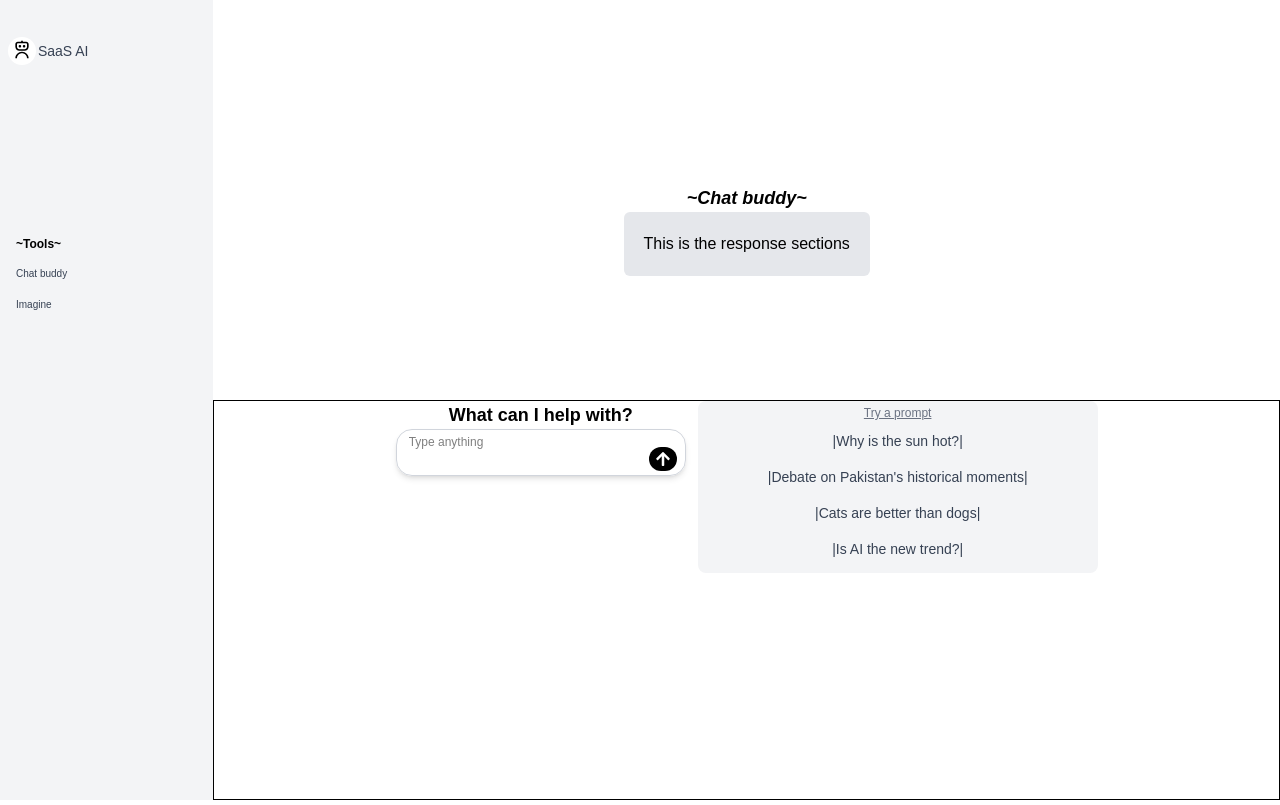
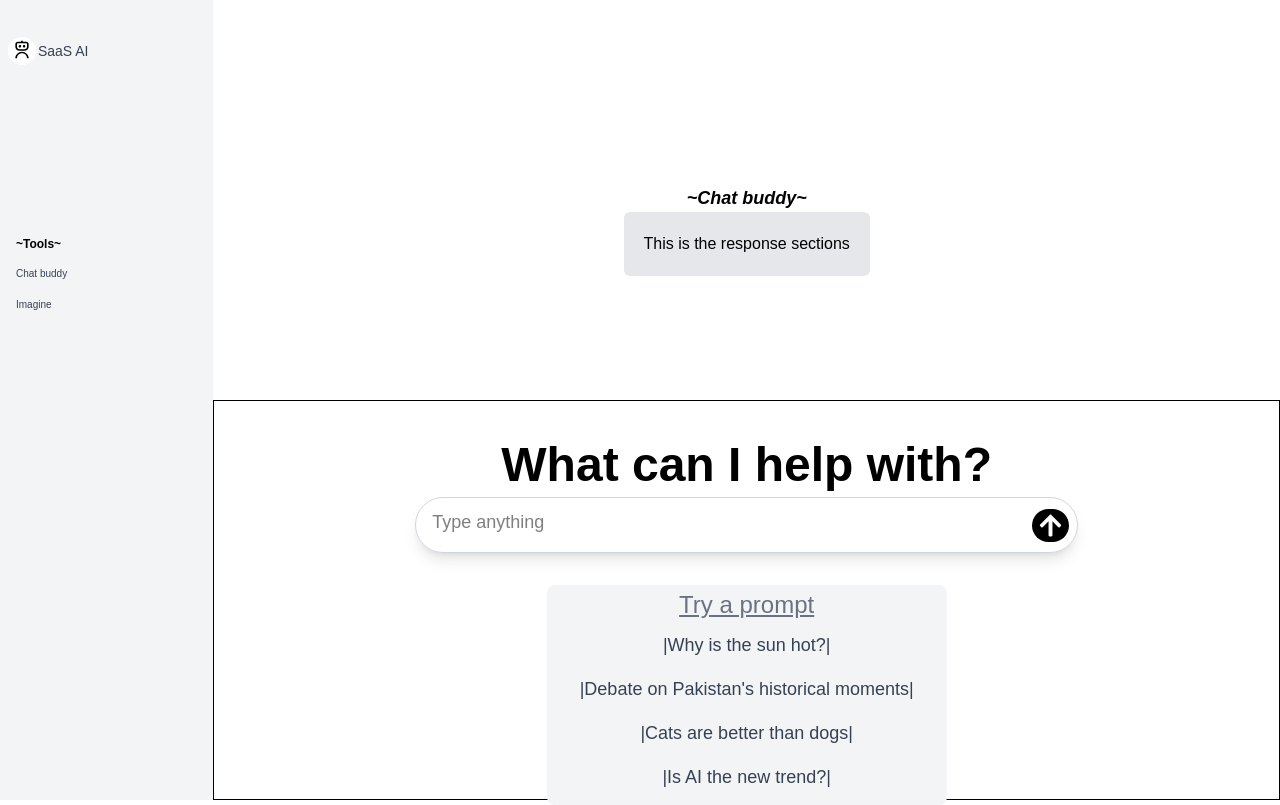
Before and after one commit to waleed-akram/saas-ai, a Next.js app in the folder week-7-9/: page /response-section/firstTool in a window 1280 px wide. Built offline with nearby package versions, Linux system fonts and the light colour scheme.

Commit message:
updated prompt section for large screen

```diff
--- a/week-7-9/app/globals.css
+++ b/week-7-9/app/globals.css
@@ -1,4 +1,8 @@
 @import "tailwindcss";
+
+*{
+  box-sizing: border-box;
+}
 
 html,
 body {
@@ -7,7 +11,6 @@ body {
   width: 100%;
   min-height: fit-content;
   max-height: fit-content;
-  box-sizing: border-box;
 }
 
 .btn {
@@ -19,7 +22,7 @@ body {
 }
 
 .prompt {
-  @apply text-sm m-1 text-gray-700 hover:cursor-pointer hover:bg-gray-300 py-1.5 rounded-lg;
+  @apply text-lg m-1 text-gray-700 hover:cursor-pointer hover:bg-gray-300 py-1.5 rounded-lg;
 }
 
 .breakpoints-sidebar {
--- a/week-7-9/app/layout.tsx
+++ b/week-7-9/app/layout.tsx
@@ -15,8 +15,8 @@ const geistMono = Geist_Mono({
 });
 
 export const metadata = {
-  title: "Create Next App",
-  description: "Generated by create next app",
+  title: "Saas AI",
+  description: "Saas AI, your everyday AI buddy!",
 };
 
 export default function RootLayout({ children }) {
--- a/week-7-9/components/prompts/inputsection/inputeSection.tsx
+++ b/week-7-9/components/prompts/inputsection/inputeSection.tsx
@@ -28,14 +28,16 @@ export default function InputSection({
       if (scrollHeight > maxHeight) {
         textarea.style.height = `${maxHeight}px`;
         textarea.style.overflowY = "auto";
-      } else if (scrollHeight === 0) {
-        textarea.style.height = `0px`;
-        textarea.style.overflowY = "hidden";
       } else {
         textarea.style.height = `${scrollHeight}px`;
         textarea.style.overflowY = "hidden";
       }
     }
+  }
+
+  function resetHeight() {
+    const textarea = inputRef.current;
+    textarea.style.height = `2rem`;
   }
 
   function handleChange(e) {
@@ -54,7 +56,7 @@ export default function InputSection({
         alert(prompt);
         setFocus(false);
         setPrompt("");
-        setFieldHeight();
+        resetHeight();
       } else if (prompt.trim() === "") {
         alert("No prompt entered!");
         setPrompt("");
@@ -72,13 +74,15 @@ export default function InputSection({
   }
 
   return (
-    <div className="place-items-center">
-      <span className="text-lg font-bold">What can I help with?</span>
-      <div className="border-1 border-gray-300 shadow-md pr-2 pl-3 py-1 flex flex-row place-items-end rounded-2xl">
-        <div>
+    <div className="place-items-center p-5">
+      <span className="text-5xl font-bold">What can I help with?</span>
+      <div className="mt-2 border-1 border-gray-300 shadow-lg pl-3 py-1 flex flex-row place-items-center rounded-4xl min-w-120 min-h-14">
+        {/* <textarea rows={4} className="max-h-50"></textarea> */}
+        <div className="overflow-none">
           <textarea
             cols={10}
-            className="resize-none w-60 break-word max-h-20 focus:outline-none text-xs -mb-0.5"
+            // rows={2}
+            className="max-h-30 resize-none w-150 break-word focus:outline-none text-lg h-7 ml-1"
             placeholder="Type anything"
             value={prompt}
             onFocus={triggerFocus}
@@ -87,12 +91,12 @@ export default function InputSection({
             ref={inputRef}
           />
         </div>
-        <button
-          className="bg-black cursor-pointer hover:bg-gray-600 hover:border-none h-fit rounded-full p-1 px-1.5 outline-none"
+        <div
+          className="bg-black cursor-pointer hover:bg-gray-600 hover:border-none h-fit rounded-full p-1 px-1.5 mr-2 outline-none"
           onClick={handleClick}
         >
-          <FaArrowUp className="text-white" />
-        </button>
+          <FaArrowUp className="text-white" size={25}/>
+        </div>
       </div>
     </div>
   );
--- a/week-7-9/components/prompts/prompt.tsx
+++ b/week-7-9/components/prompts/prompt.tsx
@@ -27,8 +27,8 @@ export default function Prompt() {
 
   if (selectedTool === 1 || selectedTool === 2) {
     return (
-      <div className="mx-auto grid col-span-10 row-span-4 w-full h-full border-black border-1">
-        <div className="mx-auto h-auto flex flex-row gap-3">
+      <div className="mx-auto pt-5 grid col-span-10 row-span-4 w-full h-full border-black border-1">
+        <div className="mx-auto h-auto flex flex-col gap-3 place-items-center">
           <InputSection prompt={prompt} setPrompt={setPrompt} />
           <SuggestedPrompts selectedTool={selectedTool} setPrompt={setPrompt} />
         </div>
--- a/week-7-9/components/prompts/suggestedprompts/suggestedPrompts.tsx
+++ b/week-7-9/components/prompts/suggestedprompts/suggestedPrompts.tsx
@@ -50,7 +50,7 @@ export default function SuggestedPrompts({
 
   return (
     <div className="prompt-div">
-      <p className="underline text-gray-500 text-xs">Try a prompt</p>
+      <p className="underline text-gray-500 text-2xl">Try a prompt</p>
 
       {selectedTool > 0 ? (
         prompts[selectedTool - 1].prompt.map((p, index) => (
```
